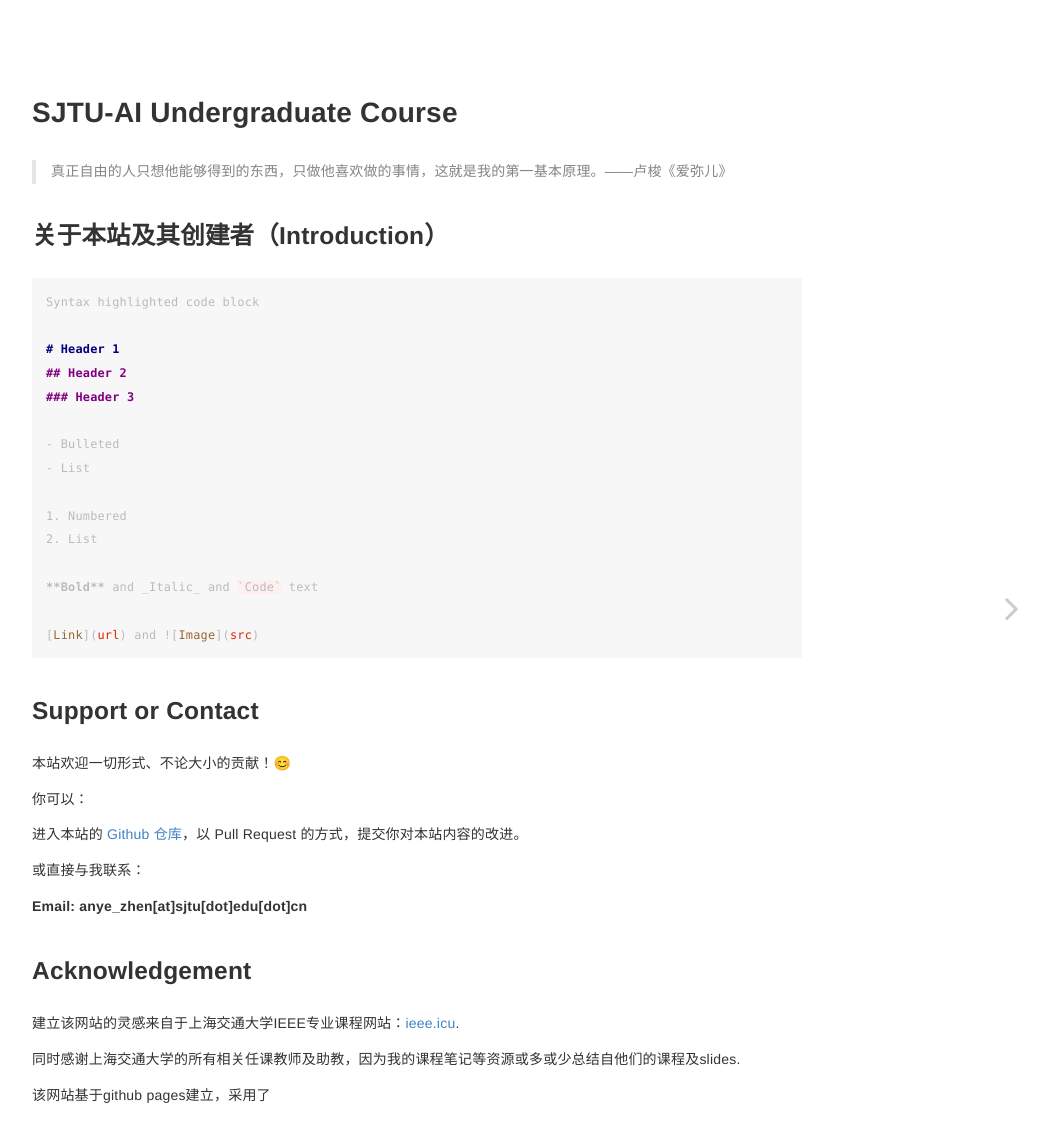
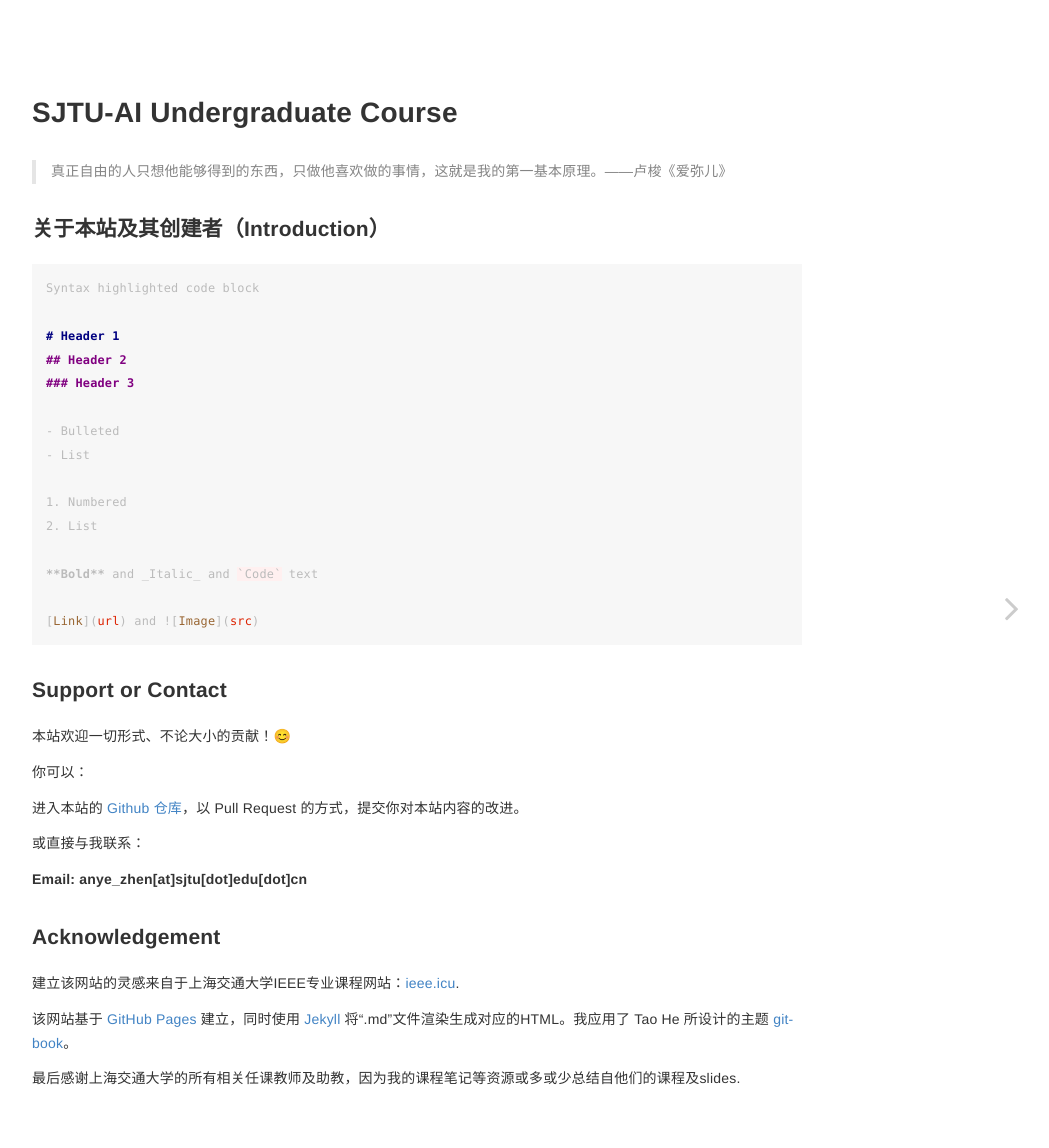
Before and after one commit to aisjtu/aisjtu.github.io, a Jekyll site: the page built from index.md, in a window 1280 px wide. Shown: the whole page, without its empty margins (223-1272 px from the left). Built offline with Jekyll 4.4.1, drawn with Linux system fonts in a browser that asks for light colours; emoji names are drawn with the system emoji font.

Commit message:
Update index.md

````diff
--- a/index.md
+++ b/index.md
@@ -5,8 +5,8 @@ layout: home
 
 > 真正自由的人只想他能够得到的东西，只做他喜欢做的事情，这就是我的第一基本原理。——卢梭《爱弥儿》
 
-关于本站及其创建者（Introduction）
--------------
+### 关于本站及其创建者（Introduction）
+
 
 ```markdown
 Syntax highlighted code block
@@ -26,8 +26,7 @@ Syntax highlighted code block
 [Link](url) and ![Image](src)
 ```
 
-Support or Contact
--------------
+### Support or Contact
 
 本站欢迎一切形式、不论大小的贡献！:blush:
 
@@ -41,11 +40,11 @@ Support or Contact
 
 
 
-Acknowledgement
--------------
+### Acknowledgement
+
 
 建立该网站的灵感来自于上海交通大学IEEE专业课程网站：[ieee.icu](ieee.icu).
 
-同时感谢上海交通大学的所有相关任课教师及助教，因为我的课程笔记等资源或多或少总结自他们的课程及slides.
+该网站基于 [GitHub Pages](https://pages.github.com) 建立，同时使用 [Jekyll](https://jekyllrb.com) 将“.md”文件渲染生成对应的HTML。我应用了 Tao He 所设计的主题 [git-book](https://github.com/sighingnow/jekyll-gitbook)。
 
-该网站基于github pages建立，采用了
+最后感谢上海交通大学的所有相关任课教师及助教，因为我的课程笔记等资源或多或少总结自他们的课程及slides.
````
